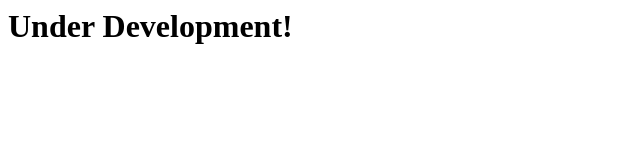
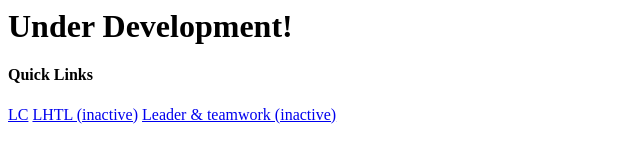
Before and after one commit to Ayush-pbh/Ayush-pbh.github.io, a plain HTML site: page index.html in a window 1280 px wide. Shown: the whole page, without its empty margins (0-640 px from the left). Drawn offline with Linux system fonts and the light colour scheme.

Commit message:
Update index.html
Added Quick links

```diff
--- a/index.html
+++ b/index.html
@@ -1 +1,5 @@
 <h1>Under Development!</h1>
+<h4>Quick Links</h4>
+<a href='ayushtripathi.me/PortfolioWebsite/'>LC</a>
+<a href='ayushtripathi.me/LhtlPortfolio/'>LHTL (inactive)</a>
+<a href='ayushtripathi.me/LeadershipPortfolio/'>Leader & teamwork (inactive)</a>
```
